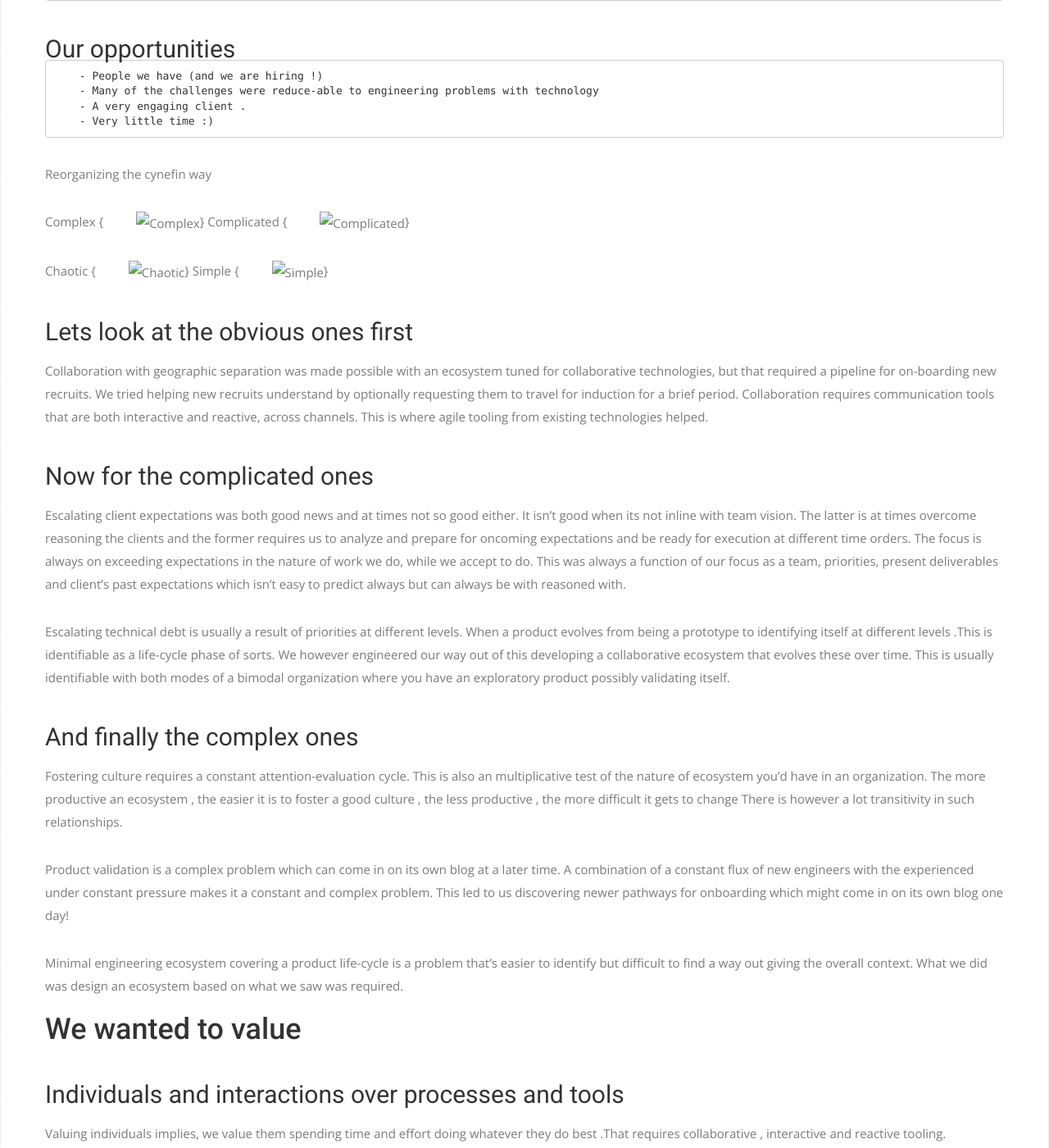
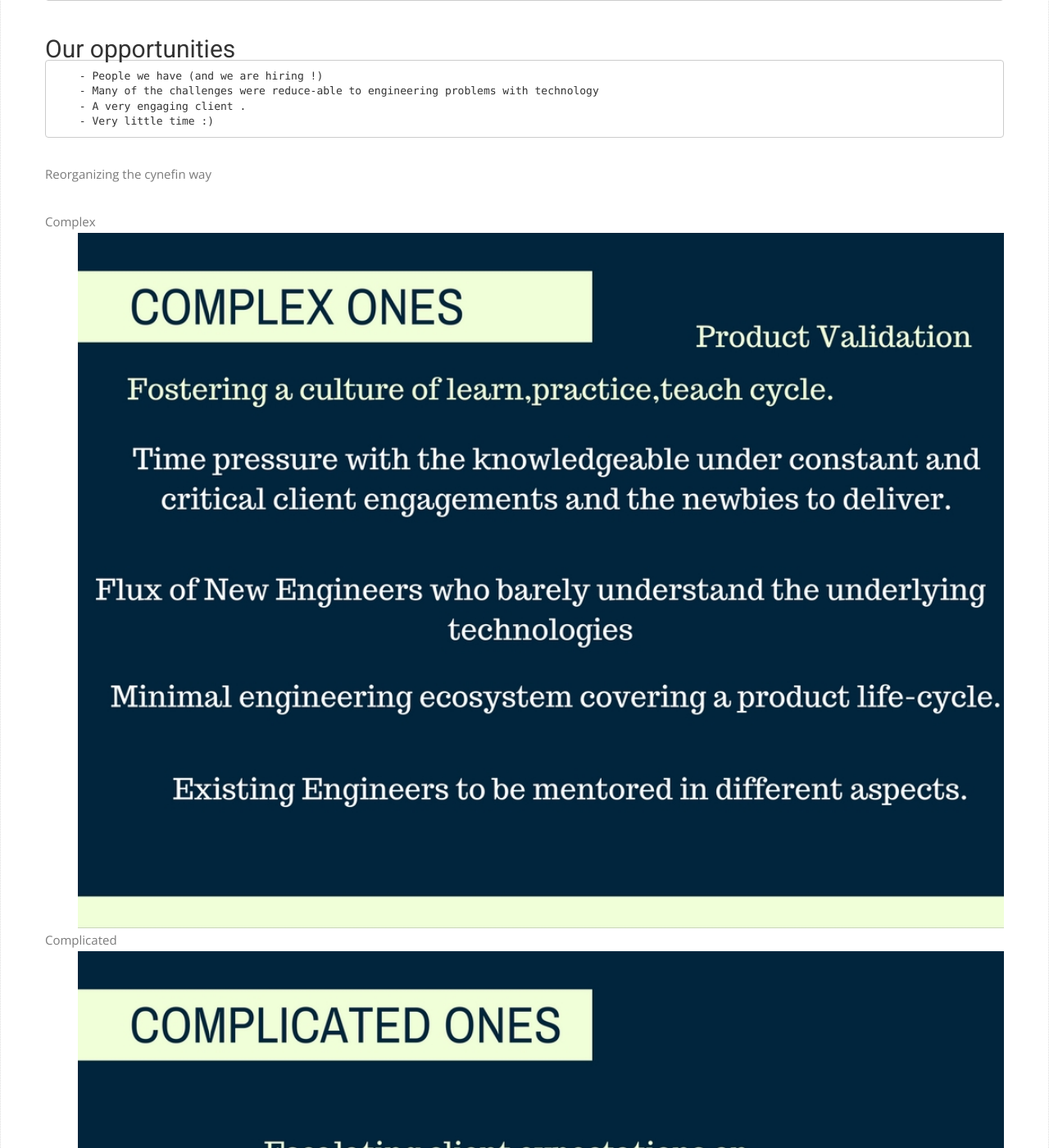
Before and after one commit to th3iedkid/th3iedkid.github.io, a Jekyll site: the page built from _posts/2016-11-30-Desiging-agile-ecosystem.markdown, in a window 1280 px wide and 1400 px high, scrolled down 963 px. Shown: the whole window at 82% size. Built offline with Jekyll 4.4.1, drawn with Linux system fonts in a browser that asks for light colours; nearby versions of some CDN libraries; some web fonts are replaced.

Commit message:
chaning post

```diff
--- a/_posts/2016-11-30-Desiging-agile-ecosystem.markdown
+++ b/_posts/2016-11-30-Desiging-agile-ecosystem.markdown
@@ -35,9 +35,9 @@
 
 Reorganizing the cynefin way
 
-Complex {![Complex](/img/Complex.jpg)} Complicated {![Complicated](/img/Complicated.jpg)}
+Complex ![Complex](/img/Complex.jpg)  Complicated ![Complicated](/img/Complicated.jpg)
 
-Chaotic {![Chaotic](/img/Chaotic.jpg)} Simple {![Simple](/img/Simple.jpg)}
+Chaotic ![Chaotic](/img/Chaotic.jpg) Simple ![Simple](/img/Simple.jpg)
 
 ## Lets look at the obvious ones first ##
 
@@ -59,31 +59,31 @@
   Minimal engineering ecosystem covering a product life-cycle is a problem that's easier to identify but difficult to find a way out giving the overall context. What we did was design an ecosystem based on what we saw was required.
 
 
-# We wanted to value #
+## We wanted to value ##
 
-## Individuals and interactions over processes and tools ##
+#### Individuals and interactions over processes and tools ####
 
    Valuing individuals implies, we value them spending time and effort doing whatever they do best .That requires collaborative , interactive and reactive tooling. Developers don't spend time  evaluating long running tests, or how far they disrupted another feature, but focus on what they'd like to deliver in the most productive of ways. Designers spending effort and time designing and not explaining the constraints of module interactions.
 
 
-## Designing interaction pipelines requires identifying the right processes and composing the right tools ##
+#### Designing interaction pipelines requires identifying the right processes and composing the right tools ####
 
       Identify potential interaction overheads in different communication channels.
       Helping individuals at different levels quickly visualize the bigger picture (e.g. developers understanding the fuller business context of what they are developing ).This requires a minimal ideation to realization latency. Will detail on those aspects downstream.
       Predictable outcomes from such processes and account for unbounded latencies and prepare its risk profile right down to the bottom.
 
 
-## Working software over comprehensive documentation ##
+#### Working software over comprehensive documentation ####
 
   This again targets the ideation to realization latency. This requires a very reactive ecosystem.One of the ways we adopted is by building  effective CI pipelines.This helps the ones in the foundry see through the final outcome quickly in a simulated environment.This also lets them scale upto different levels upon these simulations.This would possibly be  how an artist realizes his final outcome with every stroke , only in his mind in his case .
 
 
-## Customer collaboration over contract negotiation ##
+#### Customer collaboration over contract negotiation ####
 
    Its a very fine line to tread upon.Collaboration often requires physical interactions in some specific cases but client engagements built over time can work in different forms. Collaboration requires frequent communication on tagged deliverables. This could require one helping out customers in crises too. That would be part of another blog by itself.
 
 
-## Responding to change over following a plan ##
+#### Responding to change over following a plan ####
 
    Plans aren't built to be broken, neither are all plans broken by design .
    Its just that change is but the living fluid of an economic eventuality.
@@ -93,7 +93,7 @@
 
   Building software requires one to constantly integrate features one after the other and again covering all of the values. This is where CI systems play an integral role,
 
-## They define integration pipelines that compose ##
+#### They define integration pipelines that compose ####
 
    Reactive integration valuing individuals
 
```
Also changed, not shown: img/Chaotic.jpg (added), img/Complex.jpg (added), img/Complicated.jpg (added), img/Simple.jpg (added).
